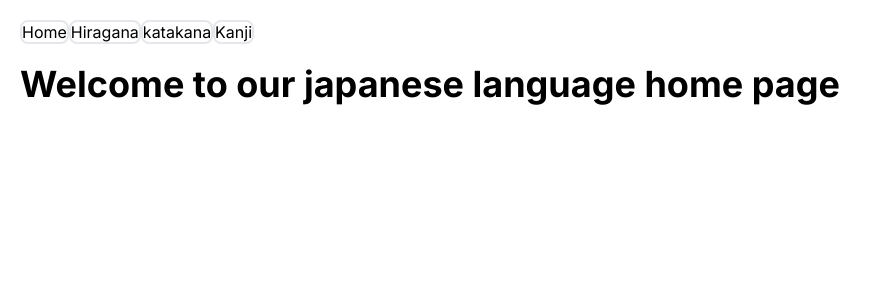
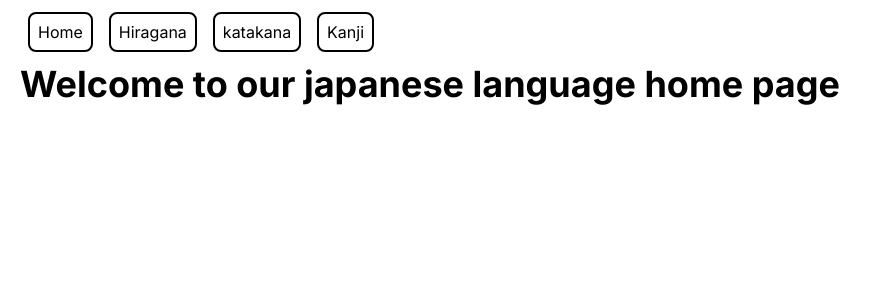
Before and after one commit to Mohaiminul007/jp-lang, a Next.js app: page / in a window 1280 px wide. Shown: the top 300 px of the page, without its empty margins (0-882 px from the left). Built offline with nearby package versions, Linux system fonts and the light colour scheme.

Commit message:
component kahini2

```diff
--- a/src/app/hiragana/page.jsx
+++ b/src/app/hiragana/page.jsx
@@ -1,4 +1,4 @@
-import Card from '@/components/Card'
+import Card from '@/Components/Card'
 import React from 'react'
 
 const hiragana = () => {
--- a/src/app/layout.js
+++ b/src/app/layout.js
@@ -1,6 +1,6 @@
 import { Inter } from "next/font/google";
 import "./globals.css";
-import Nav from "@/components/Nav";
+import Nav from "@/Components/Nav";
 
 const inter = Inter({ subsets: ["latin"] });
 
--- a/src/app/page.js
+++ b/src/app/page.js
@@ -1,7 +1,7 @@
 import Image from "next/image";
-import Card from "../components/Card";
+import Card from "../Components/Card";
 import Link from "next/link";
-import Nav from "@/components/Nav";
+import Nav from "@/Components/Nav";
 
 export default function Home() {
   return (
--- a/tailwind.config.js
+++ b/tailwind.config.js
@@ -2,7 +2,7 @@
 module.exports = {
   content: [
     "./src/pages/**/*.{js,ts,jsx,tsx,mdx}",
-    "./src/components/**/*.{js,ts,jsx,tsx,mdx}",
+    "./src/Components/**/*.{js,ts,jsx,tsx,mdx}",
     "./src/app/**/*.{js,ts,jsx,tsx,mdx}",
   ],
   theme: {
```
